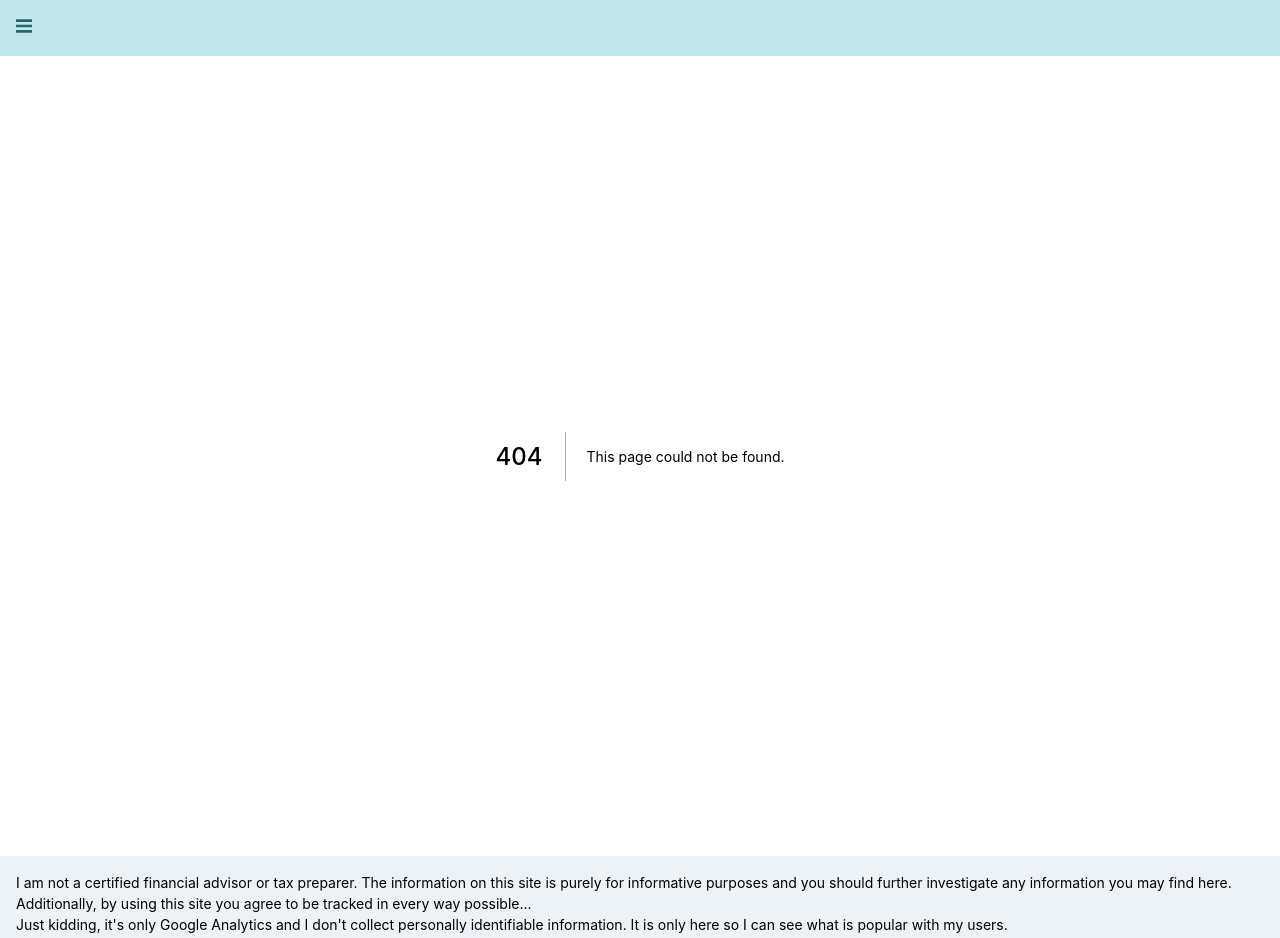
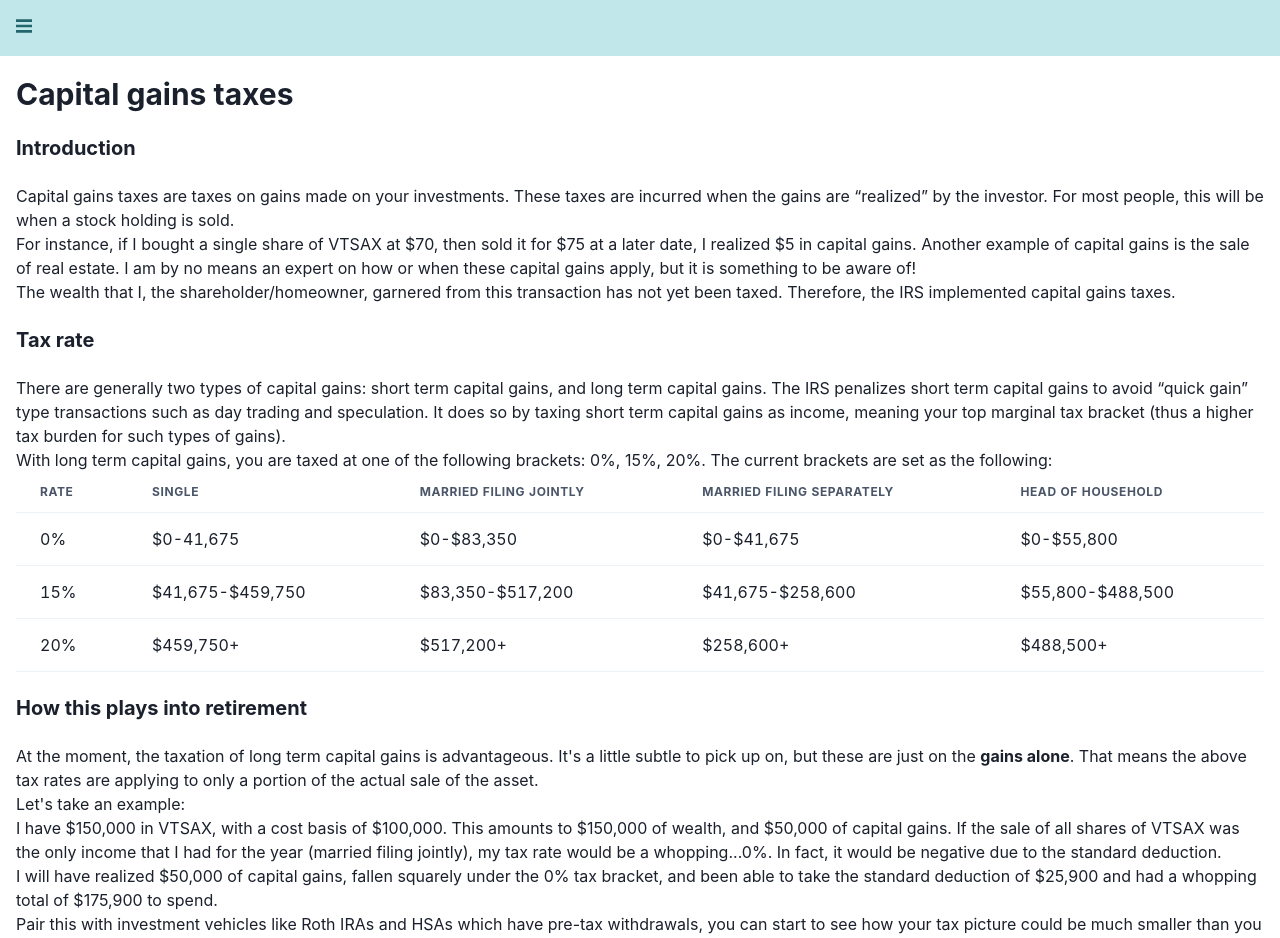
Before and after one commit to m3fawner/ssr-study, a Next.js app: page /taxation/capital-gains in a window 1280 px wide. Before the commit this address had no page. Shown: the top 938 px of the page. Built offline with nearby package versions, Linux system fonts and the light colour scheme.

Commit message:
feat(tax-gain-harvesting, capital gains)

```diff
--- /dev/null
+++ b/markdown/capital-gains.md
@@ -0,0 +1,47 @@
+#### Capital gains taxes
+
+&nbsp;
+
+##### Introduction
+
+&nbsp;
+
+Capital gains taxes are taxes on gains made on your investments. These taxes are incurred when the gains are “realized” by the investor. For most people, this will be when a stock holding is sold.
+
+For instance, if I bought a single share of VTSAX at $70, then sold it for $75 at a later date, I realized $5 in capital gains. Another example of capital gains is the sale of real estate. I am by no means an expert on how or when these capital gains apply, but it is something to be aware of!
+
+The wealth that I, the shareholder/homeowner, garnered from this transaction has not yet been taxed. Therefore, the IRS implemented capital gains taxes.
+
+&nbsp;
+
+##### Tax rate
+
+&nbsp;
+
+There are generally two types of capital gains: short term capital gains, and long term capital gains. The IRS penalizes short term capital gains to avoid “quick gain” type transactions such as day trading and speculation. It does so by taxing short term capital gains as income, meaning your top marginal tax bracket (thus a higher tax burden for such types of gains).
+
+With long term capital gains, you are taxed at one of the following brackets: 0%, 15%, 20%. The current brackets are set as the following:
+
+| Rate | Single | Married filing jointly | Married filing separately | Head of household |
+| ---- | ------ | ---------------------- | ------------------------- | ----------------- |
+| 0%   | $0-41,675 | $0-$83,350 | $0-$41,675 | $0-$55,800 |
+| 15%  | $41,675-$459,750 | $83,350-$517,200 | $41,675-$258,600 | $55,800-$488,500 |
+| 20%  | $459,750+ | $517,200+ | $258,600+ | $488,500+ |
+
+&nbsp;
+
+##### How this plays into retirement
+
+&nbsp;
+
+At the moment, the taxation of long term capital gains is _extremely_ advantageous. It's a little subtle to pick up on, but these are just on the **gains alone**. That means the above tax rates are applying to only a portion of the actual sale of the asset.
+
+Let's take an example:
+
+I have $150,000 in VTSAX, with a cost basis of $100,000. This amounts to $150,000 of wealth, and $50,000 of capital gains. If the sale of all shares of VTSAX was the only income that I had for the year (married filing jointly), my tax rate would be a whopping...0%. In fact, it would be negative due to the standard deduction.
+
+I will have realized $50,000 of capital gains, fallen squarely under the 0% tax bracket, and been able to take the standard deduction of $25,900 and had a whopping total of $175,900 to spend.
+
+Pair this with investment vehicles like Roth IRAs and HSAs which have pre-tax withdrawals, you can start to see how your tax picture could be much smaller than you think in retirement!
+
+This detail is also important to keep in mind, as you can potentially leverage the tax space to do [capital gain harvesting](/taxation/tax-harvesting#tax-gain-harvesting).
--- /dev/null
+++ b/markdown/tax-harvesting.md
@@ -0,0 +1,37 @@
+#### Tax gain/loss harvesting
+
+&nbsp;
+
+Tax gain/loss harvesting is the act of selling your investments (either at a loss or a gain as the names imply) to minimize your tax burden either at present or in the future.
+
+&nbsp;
+
+##### Tax loss harvesting
+
+&nbsp;
+
+Tax loss harvesting is the act of selling a capital asset at a loss. This loss is able to offset ordinary income to the tune of $3,000 a year, with any excess capital losses able to be carried over to future tax years. Additionally, capital losses can offset capital gains. The distinction is long term capital losses offset long term capital gains, and short term for short term.
+
+
+&nbsp;
+
+###### Wash sale
+
+&nbsp;
+
+A [wash sale](https://www.irs.gov/publications/p550) is when a sale of a capital asset is performed and a “substantially identical” to the one sold is purchased within 30 days of the sale. This is inclusive of things like dividends being reinvested, purchasing a different share class (i.e. a sale of Z and a purchase of ZG), or funds that track the same index (VTSAX for FZROX). A wash sale results in no longer being able to use the sale as a capital loss! Any tax benefit associated with said sale is rendered useless, and effectively results in a higher tax burden later as a result of the cost basis being lower than the original purchase.
+
+&nbsp;
+
+##### Tax gain harvesting
+
+&nbsp;
+
+Tax gain harvesting is a much less talked about action, performed generally in low income years. The act of tax gain harvesting is similar to that of tax loss harvesting, but realizing gains instead of losses. Long term capital gains are favorably taxed, and to a certain threshold (i.e. $80,800 of income for married filing jointly), they are taxed at 0%. This means you can essentially realize capital gains for free, and be able to reset the cost basis of the investments to the new, higher value.
+
+_Wash sales do not apply, as tax gain harvesting is not a tax write-off._
+
+**An example:**
+$1,000 of VTSAX purchased at $100/share, valued now at $150/share. If tax gain harvested at 0%, the new cost basis is $150/share ($1,500 value) instead of $100/share. At the next point of sale, let’s say it’s $200/share, taxed at 15%. In the tax gain harvested example, the capital gains are $50/share, or $500 of gains at 15% or $75 in taxes. Without having harvested, the cost basis would’ve been $100/share and a capital gain of $100/share, or $1,000 of gains at 15%, or $150 in taxes.
+
+This is, of course, reliant upon being able to realize gains at a lower rate than they are subsequently sold for. For most people’s working careers, tax gain harvesting does not make financial sense.
--- /dev/null
+++ b/pages/taxation/capital-gains.jsx
@@ -0,0 +1,21 @@
+import PropTypes from 'prop-types';
+import Head from '../../src/components/Head';
+import MarkdownConverter from '../../src/components/MarkdownConverter';
+import getMarkdown from '../../markdown/getMarkdown';
+
+const CapitalGains = ({ capitalGains }) => (
+  <>
+    <Head title="Capital gains taxes" description="A very brief article describing capital gains taxes." url="tax/capital-gains" />
+    <MarkdownConverter pt="5" markdown={capitalGains} />
+  </>
+);
+CapitalGains.propTypes = {
+  capitalGains: PropTypes.string.isRequired,
+};
+
+export const getStaticProps = async () => ({
+  props: {
+    capitalGains: await getMarkdown('capital-gains'),
+  },
+});
+export default CapitalGains;
--- a/src/components/Header.jsx
+++ b/src/components/Header.jsx
@@ -18,6 +18,7 @@ import MenuIcon from '../svgs/menu.svg';
 const ROUTE_KEYS = {
   '401K': '401K',
   ASSET_ALLOCATION: 'ASSET_ALLOCATION',
+  CAPITAL_GAINS: 'CAPITAL_GAINS',
   DIVERSIFICATION: 'DIVERSIFICATION',
   EQUITY_COMPENSATION: 'EQUITY_COMPENSATION',
   FSA: 'FSA',
@@ -26,11 +27,13 @@ const ROUTE_KEYS = {
   REBALANCING: 'REBALANCING',
   ROTH_TRAD_AT: 'ROTH_TRAD_AT',
   RSU_V_OPTIONS: 'RSU_V_OPTIONS',
+  TAX_HARVESTING: 'TAX_HARVESTING',
   TAX_OPTIMIZATIONS: 'TAX_OPTIMIZATIONS',
 };
 const ROUTES = {
   [ROUTE_KEYS['401K']]: '/401k',
   [ROUTE_KEYS.ASSET_ALLOCATION]: '/investments/asset-allocation',
+  [ROUTE_KEYS.CAPITAL_GAINS]: '/taxation/capital-gains',
   [ROUTE_KEYS.DIVERSIFICATION]: '/investments/diversification',
   [ROUTE_KEYS.EQUITY_COMPENSATION]: '/equity-compensation',
   [ROUTE_KEYS.MEGABACKDOOR_ROTH]: '/401k/megabackdoor-roth',
@@ -38,11 +41,13 @@ const ROUTES = {
   [ROUTE_KEYS.REBALANCING]: '/investments/rebalancing',
   [ROUTE_KEYS.ROTH_TRAD_AT]: '/taxation/roth-trad-after-tax',
   [ROUTE_KEYS.RSU_V_OPTIONS]: '/equity-compensation/rsu-vs-options',
+  [ROUTE_KEYS.TAX_HARVESTING]: '/taxation/tax-harvesting',
   [ROUTE_KEYS.TAX_OPTIMIZATIONS]: '/taxation/optimizations',
 };
 const ROUTE_NAMES = {
   [ROUTE_KEYS['401K']]: '401(k)',
   [ROUTE_KEYS.ASSET_ALLOCATION]: 'Asset allocation',
+  [ROUTE_KEYS.CAPITAL_GAINS]: 'Capital gains',
   [ROUTE_KEYS.DIVERSIFICATION]: 'Diversification',
   [ROUTE_KEYS.EQUITY_COMPENSATION]: 'Equity compensation',
   [ROUTE_KEYS.MEGABACKDOOR_ROTH]: 'Megabackdoor Roth',
@@ -50,6 +55,7 @@ const ROUTE_NAMES = {
   [ROUTE_KEYS.REBALANCING]: 'Rebalancing',
   [ROUTE_KEYS.ROTH_TRAD_AT]: 'Roth, traditional, after tax treatments',
   [ROUTE_KEYS.RSU_V_OPTIONS]: 'RSUs vs options',
+  [ROUTE_KEYS.TAX_HARVESTING]: 'Tax harvesting',
   [ROUTE_KEYS.TAX_OPTIMIZATIONS]: 'Tax optimizations',
 };
 const CATEGORY_LOOKUP = {
@@ -65,8 +71,10 @@ const CATEGORY_LOOKUP = {
 const TAXATION = {
   label: 'Taxation',
   routes: [
+    ROUTE_KEYS.CAPITAL_GAINS,
     ROUTE_KEYS.TAX_OPTIMIZATIONS,
     ROUTE_KEYS.ROTH_TRAD_AT,
+    ROUTE_KEYS.TAX_HARVESTING,
   ],
 };
 const FOUR_OH_ONE_K = {
```
Also changed, not shown: pages/taxation/tax-harvesting.jsx (added, +21 -0 lines).
